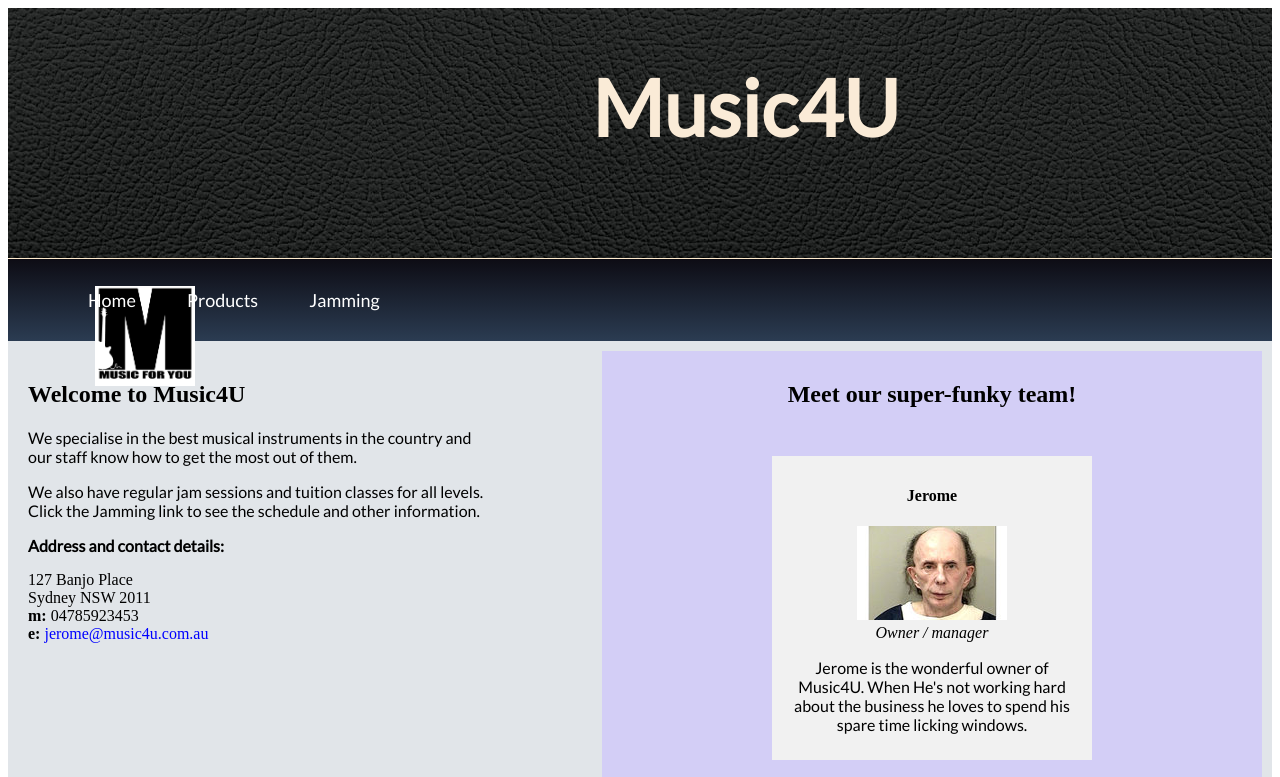
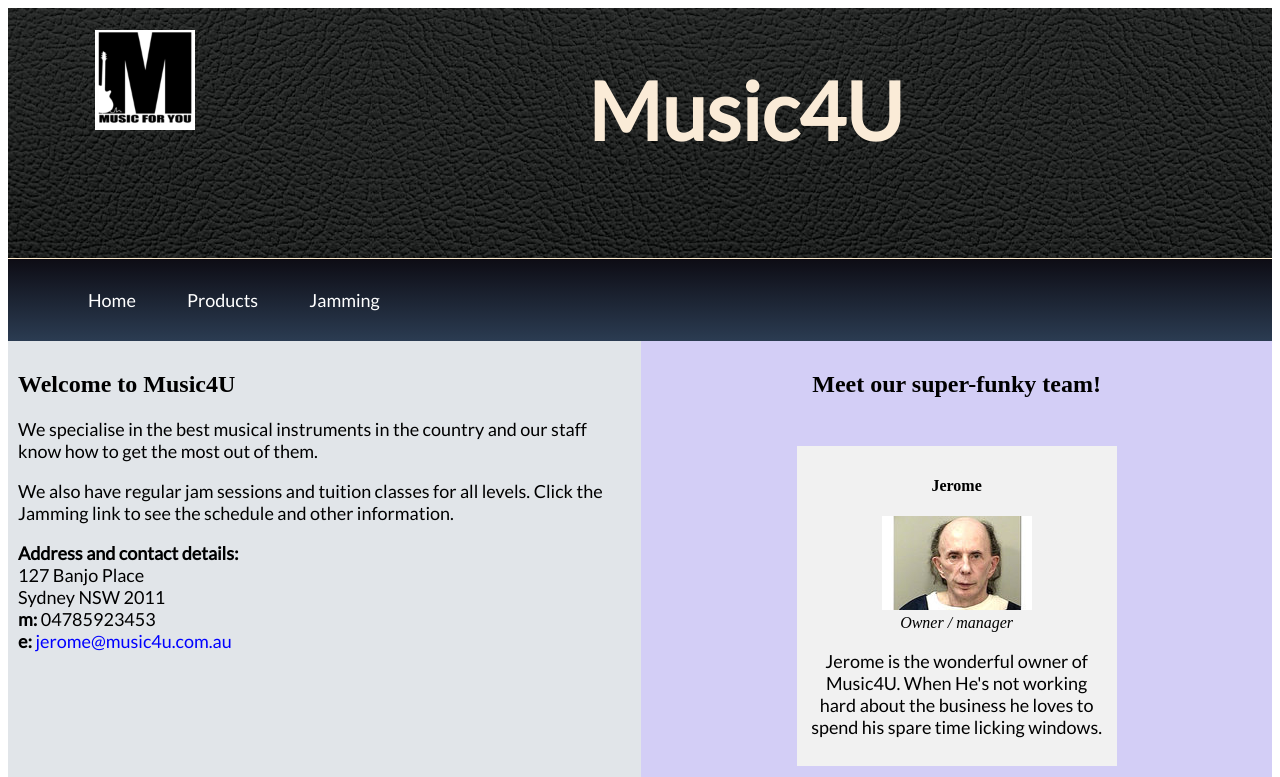
Before and after one commit to Trevorjoel/Music4U, a plain HTML site: page index.html in a window 1280 px wide. Shown: the top 777 px of the page. Drawn offline with Linux system fonts and the light colour scheme.

Commit message:
Delete extra images, w3 validate, browser check and change

```diff
--- a/index.html
+++ b/index.html
@@ -12,12 +12,12 @@
 
 <body>
 
-<!-- Header & nav bar begin --->
+<!-- Header & nav bar begin -->
 <div class="header flex-container">
     <div class="img-container" >
         <a href="index.html">
-            <img alt="Logo for Music4U" class="logo" src="./images/Music4U.png" />
-        </a><!--- Dont forget to resize img--->
+            <img alt="Logo for Music4U" class="logo" src="./images/music4u.png" />
+        </a>
     </div>
     <h1 style="flex-grow: 8">Music4U</h1>
 </div>
@@ -30,7 +30,7 @@
 </div>
 <!-- Header & nav bar END -->
 
-<div class="grid-container">
+<div class="flex-container">
     <div class="grid-item1">
         <h2>Welcome to Music4U</h2>
         <p>
@@ -39,7 +39,7 @@
         <p>
         We also have regular jam sessions and tuition classes for all levels. Click the Jamming link to see the schedule
             and other information.</p>
-        <p><b>Address and contact details:</b></p>
+        <p><b>Address and contact details:</b><br />
         127 Banjo Place<br />
         Sydney NSW 2011<br />
         <b>m:</b> 04785923453<br />
@@ -71,7 +71,7 @@
                 <img alt="Happy sandra picture" src="images/rsz_sandra.jpg" /><br />
                 <i>Customer support / Sales </i>
                 <p>Bubbly Sandra believes in service with a smile. Sandra goes the extra mile for our
-                    customers, if only to dump their bodies in a more remote location.</p>
+                    customers, if only to dump their remains in a more isolated location.</p>
             </div>
             </div>
 
--- a/style.css
+++ b/style.css
@@ -5,7 +5,7 @@ a{
     padding: 24px;
 }
 a:visited{
-    color: #ff3208;
+    color: #d3cef6;
 }
 .center-text{
     text-align: center;
@@ -13,13 +13,13 @@ a:visited{
 
 .email{
     color:blue;
-    padding:0px;
+    padding:0;
 }
 .flex-container{
 
     display: flex;
-
-    align-items: left;
+    align-items: flex-start;
+    background-color: #E1E5E9;
 }
 .flex-product-container{
     display: flex;
@@ -39,15 +39,26 @@ a:visited{
     color: white;
     text-align: center;
     font-family: 'Lato', sans-serif;
+    font-size: small;
     grid-column-start: 1;
     grid-column-end: 4;
     padding: 14px 16px;
+}
+.footer p {
+    font-size:small ;
 }
 
 .footer-grid{
 
     grid-column-start: 1;
     grid-column-end: 4;
+}
+
+h1{
+    text-align: center;
+    font-family: 'Lato', sans-serif;
+    color: antiquewhite;
+    font-size: 500%;
 }
 
 .header{
@@ -77,17 +88,12 @@ a:visited{
     padding:10px;
 }
 
-h1{
-    text-align: center;
-    font-family: 'Lato', sans-serif;
-    color: antiquewhite;
-    font-size: 78px;
-}
+
 
 .img-container{
     flex-grow: 0;
     margin-left:5%;
-    margin-top: 22%;
+    margin-top: 22px;
 }
 
 li {
@@ -112,9 +118,8 @@ li a:hover{
 .nav-bar{
     border-top: solid 1px blanchedalmond;
     font-family: 'Lato', sans-serif;
-    background: linear-gradient(to bottom, rgba(255,0,0,0), rgb(43, 60, 82));
-    background-color: #0d0c14;
-   text-align: center;
+    background: #0d0c14 linear-gradient(to bottom, rgba(255, 0, 0, 0), rgb(43, 60, 82));
+    text-align: center;
    padding: 14px 16px;
    text-decoration: none;
 
@@ -122,6 +127,7 @@ li a:hover{
 
 p{
     font-family: 'Lato', sans-serif;
+    font-size: large;
 }
 
 ul{
```
Also changed, not shown: jamming.html (+6 -6 lines), products.html (+3 -3 lines), images/36797525-speaker-grill-texture-background.jpg (deleted), images/Music4U.png (deleted), images/artsfon.com-66839.jpg (deleted), images/collector.jpg (deleted), images/fenders.jpg (deleted), images/guitar.gif (deleted), images/jerome.jpg (deleted), images/music4u.png (added), images/orig_144511.jpg (deleted), images/sandra.jpg (deleted).
